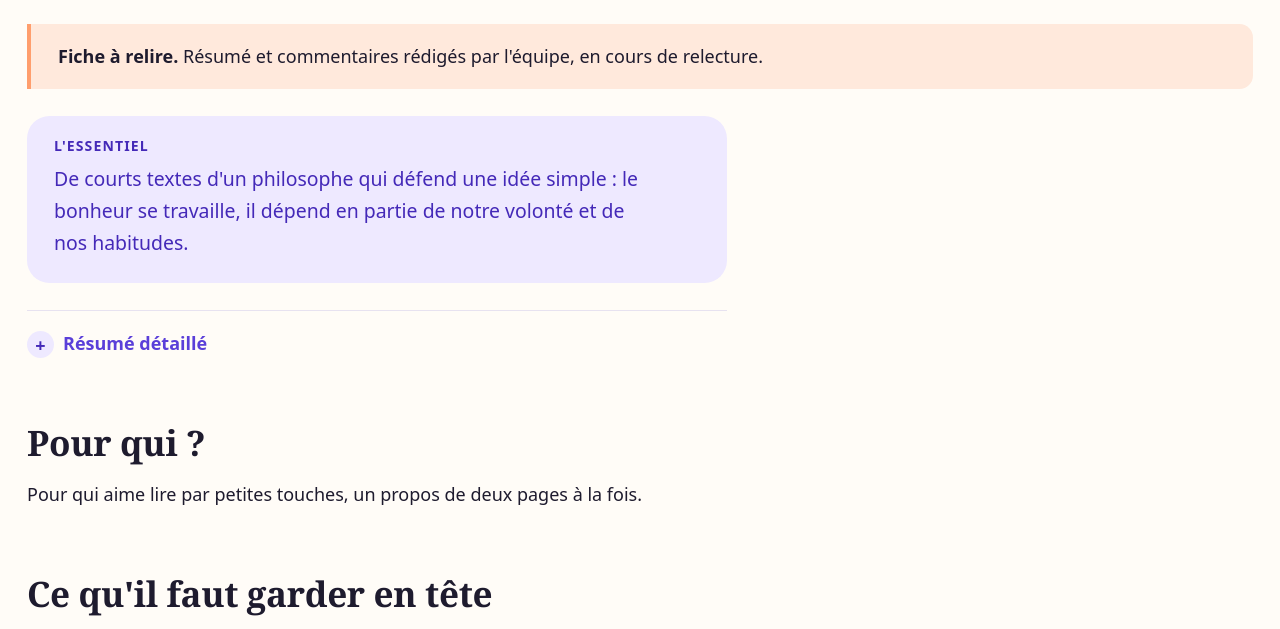
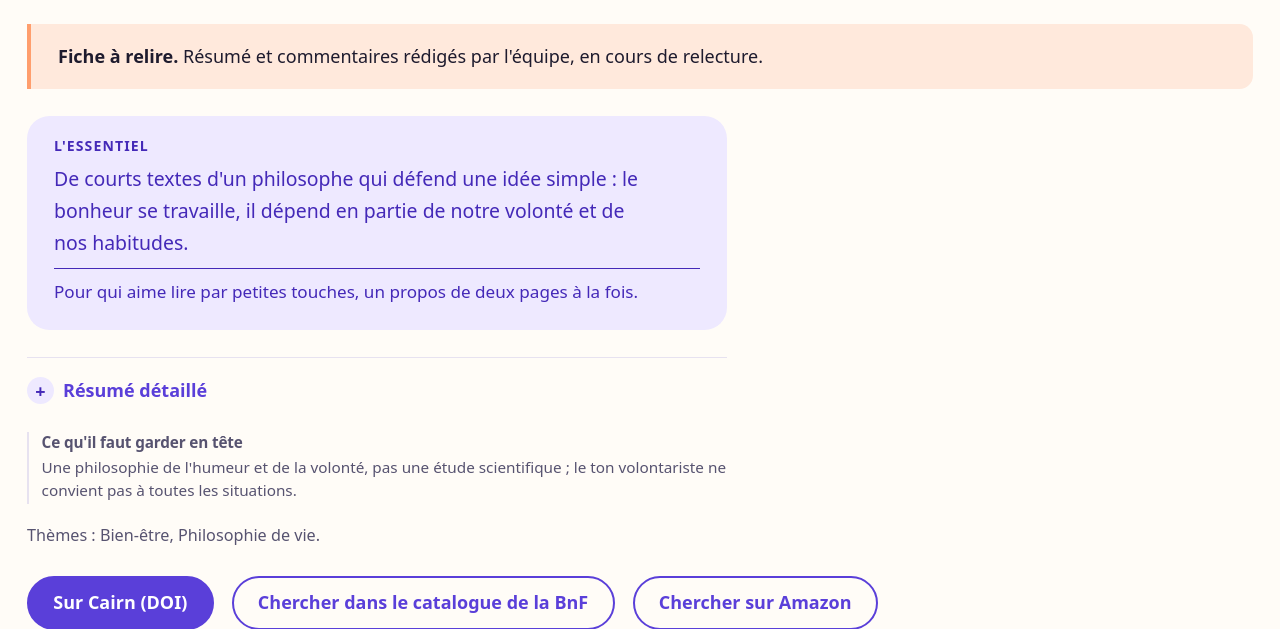
Before and after one commit to marty97411-lab/mon_site_vitrine_pub, an Astro site: page /livres/alain-propos-bonheur in a window 1280 px wide. Shown: the part 307-936 px from the top of the page. Built offline with nearby package versions, Linux system fonts and the light colour scheme; Astro itself is replaced by a stand-in of ours; a web font is replaced by a local one.

Commit message:
Livres : mise en page de la liste et de la fiche
- Liste : étiquette discrète « Résumé détaillé disponible » (seulement si le résumé existe) à la
  place du lien ; la carte entière reste cliquable vers la fiche.
- Fiche : « Pour qui » intégré au bloc « L'essentiel », sous le bref résumé ; section séparée
  supprimée.
- Fiche : « Ce qu'il faut garder en tête » rendu secondaire, au style des encadrés « Source »
  (15,3 px, couleur atténuée --c-texte-doux, paire déjà testée AA).
- Suppression du script d'ouverture par ancre, devenu inutile.
- CLAUDE.md : règles de mise en page des livres.

Co-Authored-By: Claude Opus 5.5 <noreply@anthropic.com>
Claude-Session: https://claude.ai/code/session_01JShA6PoFFDYApqzjSYGwKU

```diff
--- a/src/pages/livres/[id].astro
+++ b/src/pages/livres/[id].astro
@@ -68,6 +68,8 @@ const description = `${l.titre}, de ${l.auteurs.join(', ')} (${l.editeur}, ${l.a
 
   <Essentiel>
     <p>{l.resume}</p>
+    {/* « Pour qui » : le texte commence déjà par « Pour qui… » ou « Pour les… ». */}
+    <p class="pour-qui">{l.pour_qui}</p>
   </Essentiel>
 
   <div class="lecture">
@@ -90,23 +92,12 @@ const description = `${l.titre}, de ${l.auteurs.join(', ')} (${l.editeur}, ${l.a
       )}
     </EnSavoirPlus>
   </div>
-  <script>
-    // Ouvre le menu « Résumé détaillé » quand on arrive depuis la liste (lien #resume-detaille).
-    const ouvrir = () => {
-      const bloc = document.getElementById('resume-detaille');
-      if (location.hash === '#resume-detaille' && bloc instanceof HTMLDetailsElement) {
-        bloc.open = true;
-      }
-    };
-    ouvrir();
-    window.addEventListener('hashchange', ouvrir);
-  </script>
 
-  <section class="lecture" aria-labelledby="comprendre">
-    <h2 id="comprendre">Pour qui ?</h2>
-    <p>{l.pour_qui}</p>
-    <h2>Ce qu'il faut garder en tête</h2>
-    <p>{l.a_garder_en_tete}</p>
+  <section class="lecture">
+    <div class="a-garder">
+      <h2>Ce qu'il faut garder en tête</h2>
+      <p>{l.a_garder_en_tete}</p>
+    </div>
     {l.note_controverse && (
       <p class="avertissement">
         <strong>Livre discuté.</strong> {l.note_controverse}
@@ -162,6 +153,32 @@ const description = `${l.titre}, de ${l.auteurs.join(', ')} (${l.editeur}, ${l.a
     align-items: center;
     margin-top: var(--espace-4);
   }
+  /* « Pour qui » : ligne courte dans « L'essentiel », sous le bref résumé. */
+  :global(.contenu) .pour-qui {
+    font-size: 0.95rem;
+    border-top: 1px solid currentColor;
+    padding-top: var(--espace-2);
+    margin-top: var(--espace-2);
+  }
+  /* Partie secondaire, discrète comme les encadrés « Source » (≥ 15 px, contraste AA). */
+  .a-garder {
+    font-size: max(0.85rem, 15px);
+    line-height: 1.5;
+    color: var(--c-texte-doux);
+    border-left: 2px solid var(--c-bordure);
+    padding: 0.1rem 0 0.1rem 0.7rem;
+    margin: var(--espace-3) 0;
+  }
+  .a-garder h2 {
+    font-family: var(--police-texte);
+    font-size: 1em;
+    font-weight: 700;
+    color: inherit;
+    margin: 0 0 var(--espace-1);
+  }
+  .a-garder p {
+    margin: 0;
+  }
   .partie-resume {
     font-size: 1.2rem;
     margin-top: var(--espace-4);
```
Also changed, not shown: CLAUDE.md (+8 -0 lines), src/components/CarteLivre.astro (+10 -10 lines).
